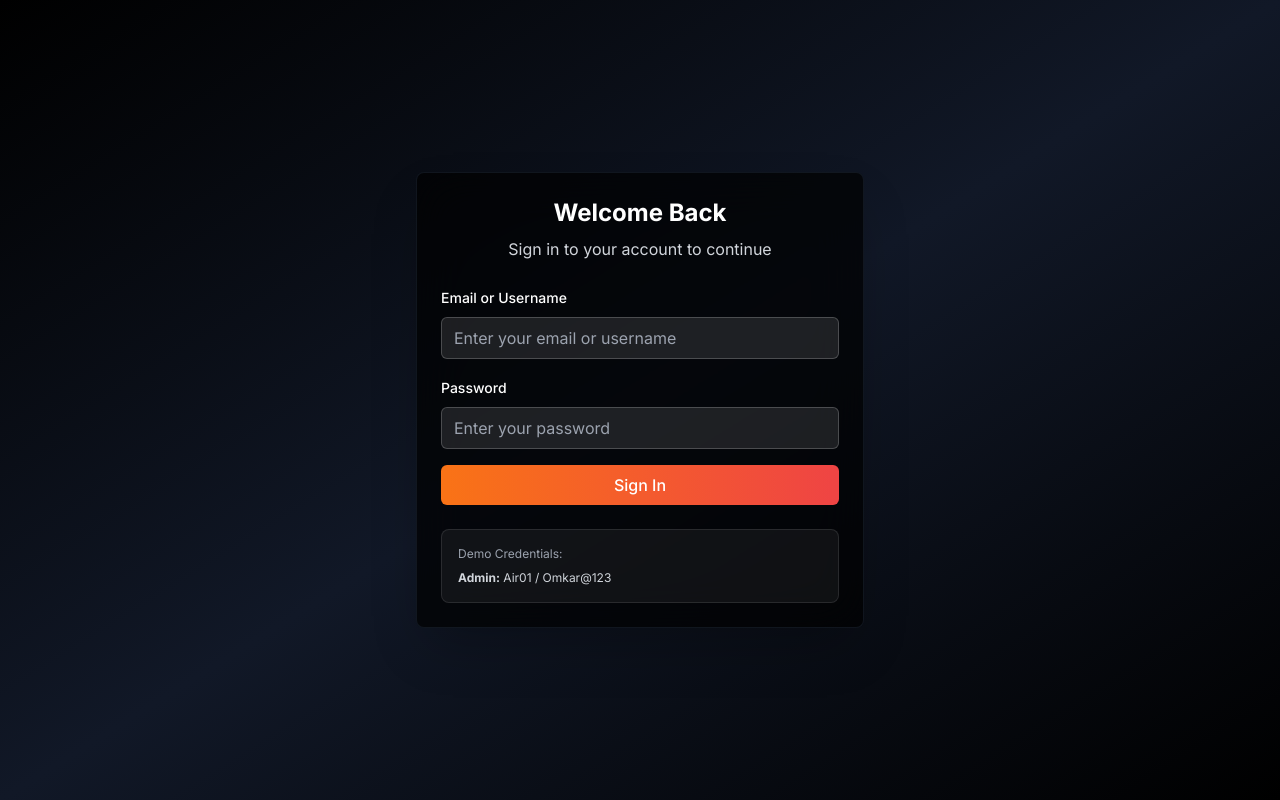
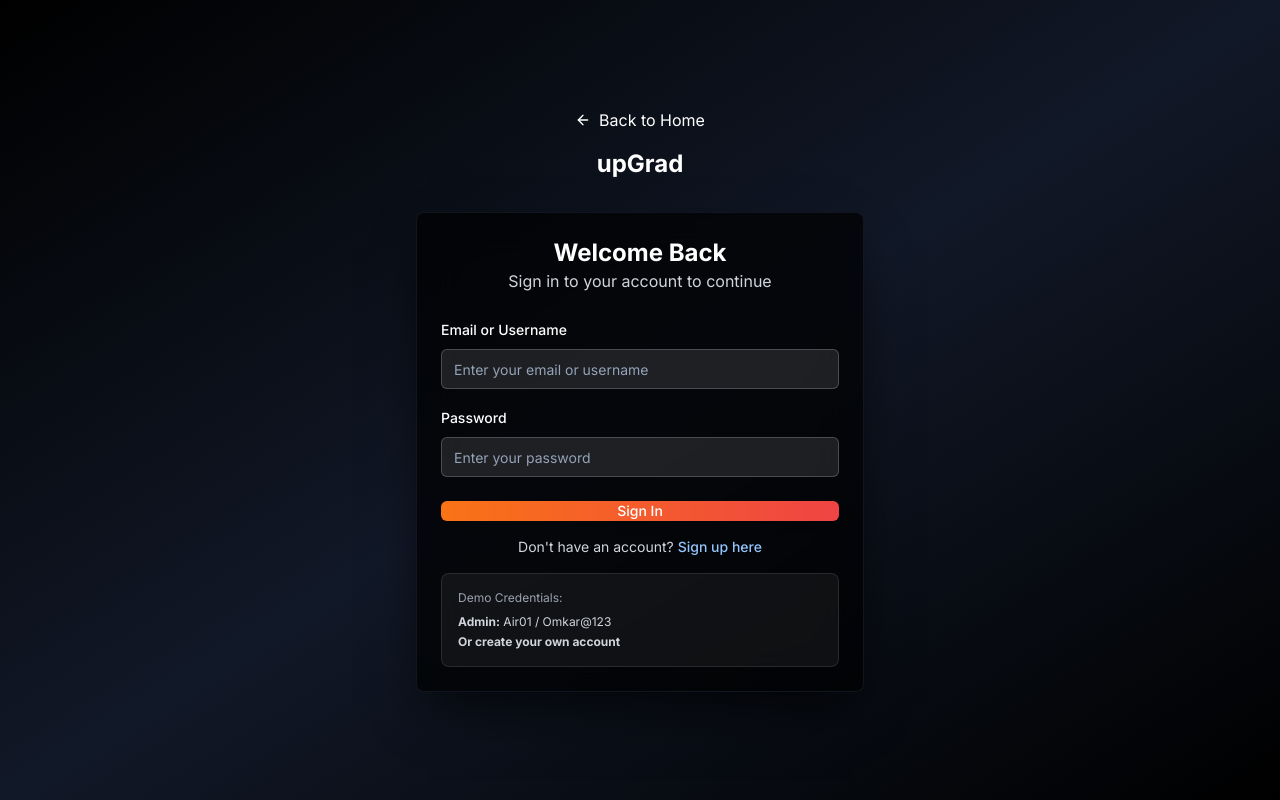
Before and after one commit to omijagtap/CallingTracker, a Next.js app: page /login in a window 1280 px wide. Built offline with nearby package versions, Linux system fonts and the light colour scheme.

Commit message:
Restore beautiful original design with inline components to fix build issues

```diff
--- a/src/app/landing/page.tsx
+++ b/src/app/landing/page.tsx
@@ -1,6 +1,57 @@
 'use client';
 
 import Link from 'next/link';
+import {
+  Upload,
+  MessageSquare,
+  BarChart3,
+  Mail,
+  Users,
+  CheckCircle,
+  ArrowRight,
+  Star,
+  Shield,
+  Zap
+} from 'lucide-react';
+
+// Inline UI Components to avoid import issues
+const Button = ({ children, className = "", ...props }: any) => (
+  <button className={`inline-flex items-center justify-center rounded-md text-sm font-medium transition-colors focus-visible:outline-none focus-visible:ring-2 focus-visible:ring-ring focus-visible:ring-offset-2 disabled:pointer-events-none disabled:opacity-50 ${className}`} {...props}>
+    {children}
+  </button>
+);
+
+const Card = ({ children, className = "" }: { children: React.ReactNode; className?: string }) => (
+  <div className={`rounded-lg border bg-card text-card-foreground shadow-sm ${className}`}>
+    {children}
+  </div>
+);
+
+const CardContent = ({ children, className = "" }: { children: React.ReactNode; className?: string }) => (
+  <div className={`p-6 pt-0 ${className}`}>{children}</div>
+);
+
+const CardDescription = ({ children, className = "" }: { children: React.ReactNode; className?: string }) => (
+  <p className={`text-sm text-muted-foreground ${className}`}>{children}</p>
+);
+
+const CardHeader = ({ children, className = "" }: { children: React.ReactNode; className?: string }) => (
+  <div className={`flex flex-col space-y-1.5 p-6 ${className}`}>{children}</div>
+);
+
+const CardTitle = ({ children, className = "" }: { children: React.ReactNode; className?: string }) => (
+  <h3 className={`text-2xl font-semibold leading-none tracking-tight ${className}`}>{children}</h3>
+);
+
+const Badge = ({ children, className = "" }: { children: React.ReactNode; className?: string }) => (
+  <div className={`inline-flex items-center rounded-full border px-2.5 py-0.5 text-xs font-semibold transition-colors focus:outline-none focus:ring-2 focus:ring-ring focus:ring-offset-2 ${className}`}>
+    {children}
+  </div>
+);
+
+const AnimatedCounter = ({ value }: { value: number }) => (
+  <span className="font-bold">{value}</span>
+);
 
 export default function LandingPage() {
   return (
--- a/src/app/login/page.tsx
+++ b/src/app/login/page.tsx
@@ -1,51 +1,198 @@
 "use client";
 
+import { useState, useEffect } from "react";
+import { useRouter } from "next/navigation";
+import { useForm } from "react-hook-form";
+import { zodResolver } from "@hookform/resolvers/zod";
+import * as z from "zod";
+import Link from "next/link";
+import { ArrowLeft, Loader2 } from 'lucide-react';
+
+// Simple Card Components (inline to avoid import issues)
+const Card = ({ children, className = "" }: { children: React.ReactNode; className?: string }) => (
+  <div className={`bg-black/70 border border-gray-800/50 backdrop-blur-xl shadow-2xl shadow-black/70 rounded-lg ${className}`}>
+    {children}
+  </div>
+);
+
+const CardHeader = ({ children, className = "" }: { children: React.ReactNode; className?: string }) => (
+  <div className={`p-6 pb-0 ${className}`}>{children}</div>
+);
+
+const CardTitle = ({ children, className = "" }: { children: React.ReactNode; className?: string }) => (
+  <h3 className={`text-2xl font-bold text-white ${className}`}>{children}</h3>
+);
+
+const CardDescription = ({ children, className = "" }: { children: React.ReactNode; className?: string }) => (
+  <p className={`text-gray-300 ${className}`}>{children}</p>
+);
+
+const CardContent = ({ children, className = "" }: { children: React.ReactNode; className?: string }) => (
+  <div className={`p-6 ${className}`}>{children}</div>
+);
+
+const CardFooter = ({ children, className = "" }: { children: React.ReactNode; className?: string }) => (
+  <div className={`p-6 pt-0 ${className}`}>{children}</div>
+);
+
+const Button = ({ children, className = "", disabled = false, type = "button", ...props }: any) => (
+  <button
+    type={type}
+    disabled={disabled}
+    className={`inline-flex items-center justify-center rounded-md text-sm font-medium transition-colors focus-visible:outline-none focus-visible:ring-2 focus-visible:ring-ring focus-visible:ring-offset-2 disabled:pointer-events-none disabled:opacity-50 ${className}`}
+    {...props}
+  >
+    {children}
+  </button>
+);
+
+const Input = ({ className = "", ...props }: any) => (
+  <input
+    className={`flex h-10 w-full rounded-md border border-input bg-background px-3 py-2 text-sm ring-offset-background file:border-0 file:bg-transparent file:text-sm file:font-medium placeholder:text-muted-foreground focus-visible:outline-none focus-visible:ring-2 focus-visible:ring-ring focus-visible:ring-offset-2 disabled:cursor-not-allowed disabled:opacity-50 ${className}`}
+    {...props}
+  />
+);
+
+const Label = ({ children, className = "", ...props }: any) => (
+  <label className={`text-sm font-medium leading-none peer-disabled:cursor-not-allowed peer-disabled:opacity-70 ${className}`} {...props}>
+    {children}
+  </label>
+);
+
+const formSchema = z.object({
+  // Accept either a valid email OR the Admin ID 'Air01'
+  email: z
+    .string()
+    .min(1, "Email or Admin ID is required")
+    .refine(
+      (val) => val === "Air01" || /^[^\s@]+@[^\s@]+\.[^\s@]+$/.test(val),
+      "Enter a valid email or 'Air01'"
+    ),
+  password: z.string().min(6, "Password must be at least 6 characters"),
+});
+
+type FormValues = z.infer<typeof formSchema>;
+
 export default function LoginPage() {
+  const router = useRouter();
+  const [loading, setLoading] = useState(false);
+
+  const {
+    register,
+    handleSubmit,
+    formState: { errors },
+  } = useForm<FormValues>({
+    resolver: zodResolver(formSchema),
+    defaultValues: { email: "", password: "" },
+  });
+
+  const onSubmit = async (data: FormValues) => {
+    if (loading) return;
+
+    setLoading(true);
+    try {
+      // Simulate login process
+      await new Promise(resolve => setTimeout(resolve, 1000));
+
+      // For demo purposes, redirect to main page
+      router.push("/");
+    } catch (error: any) {
+      console.error('Login error:', error);
+    } finally {
+      setLoading(false);
+    }
+  };
+
   return (
     <div className="min-h-screen bg-gradient-to-br from-black via-gray-900 to-black flex items-center justify-center p-4">
       <div className="w-full max-w-md">
-        <div className="bg-black/70 border border-gray-800/50 backdrop-blur-xl shadow-2xl rounded-lg p-6">
-          <div className="text-center mb-6">
-            <h1 className="text-2xl font-bold text-white mb-2">Welcome Back</h1>
-            <p className="text-gray-300">Sign in to your account to continue</p>
+        {/* Header */}
+        <div className="text-center mb-8">
+          <Link href="/landing" className="inline-flex items-center gap-2 text-white hover:text-blue-300 mb-4">
+            <ArrowLeft className="w-4 h-4" />
+            Back to Home
+          </Link>
+          <div className="flex items-center justify-center gap-3 mb-4">
+            <div className="flex flex-col">
+              <h1 className="text-2xl font-bold text-white">
+                upGrad
+              </h1>
+            </div>
+          </div>
         </div>
 
-          <form className="space-y-4">
+        <Card>
+          <CardHeader className="text-center">
+            <CardTitle>Welcome Back</CardTitle>
+            <CardDescription>
+              Sign in to your account to continue
+            </CardDescription>
+          </CardHeader>
+          <form onSubmit={handleSubmit(onSubmit)}>
+            <CardContent className="space-y-4">
               <div className="space-y-2">
-              <label htmlFor="email" className="text-white text-sm font-medium">Email or Username</label>
-              <input
+                <Label htmlFor="email" className="text-white">Email or Username</Label>
+                <Input
                   id="email"
                   type="text"
                   placeholder="Enter your email or username"
-                className="w-full px-3 py-2 bg-white/10 border border-white/20 rounded-md text-white placeholder:text-gray-400 focus:outline-none focus:ring-2 focus:ring-orange-500"
+                  {...register("email")}
+                  className="bg-white/10 border-white/20 text-white placeholder:text-gray-400"
                 />
+                {errors.email && (
+                  <p className="text-sm text-red-400">{errors.email.message}</p>
+                )}
               </div>
 
               <div className="space-y-2">
-              <label htmlFor="password" className="text-white text-sm font-medium">Password</label>
-              <input
+                <Label htmlFor="password" className="text-white">Password</Label>
+                <Input
                   id="password"
                   type="password"
                   placeholder="Enter your password"
-                className="w-full px-3 py-2 bg-white/10 border border-white/20 rounded-md text-white placeholder:text-gray-400 focus:outline-none focus:ring-2 focus:ring-orange-500"
+                  {...register("password")}
+                  className="bg-white/10 border-white/20 text-white placeholder:text-gray-400"
                 />
+                {errors.password && (
+                  <p className="text-sm text-red-400">{errors.password.message}</p>
+                )}
+              </div>
+            </CardContent>
+            <CardFooter className="flex flex-col space-y-4">
+              <Button
+                type="submit"
+                className="w-full bg-gradient-to-r from-orange-500 to-red-500 hover:from-orange-600 hover:to-red-600 shadow-lg text-white"
+                disabled={loading}
+              >
+                {loading ? (
+                  <>
+                    <Loader2 className="mr-2 h-4 w-4 animate-spin" />
+                    Signing In...
+                  </>
+                ) : (
+                  "Sign In"
+                )}
+              </Button>
+              <div className="text-center">
+                <p className="text-gray-300 text-sm">
+                  Don't have an account?{' '}
+                  <Link href="/signup" className="text-blue-300 hover:text-blue-200 font-medium">
+                    Sign up here
+                  </Link>
+                </p>
               </div>
 
-            <button
-              type="submit"
-              className="w-full bg-gradient-to-r from-orange-500 to-red-500 hover:from-orange-600 hover:to-red-600 text-white font-medium py-2 px-4 rounded-md transition-all duration-200"
-            >
-              Sign In
-            </button>
-          </form>
-
+              {/* Demo Credentials */}
               <div className="mt-6 p-4 bg-white/5 rounded-lg border border-white/10">
                 <p className="text-xs text-gray-400 mb-2">Demo Credentials:</p>
-            <div className="text-xs text-gray-300">
+                <div className="text-xs text-gray-300 space-y-1">
                   <div><strong>Admin:</strong> Air01 / Omkar@123</div>
+                  <div><strong>Or create your own account</strong></div>
                 </div>
               </div>
-        </div>
+            </CardFooter>
+          </form>
+        </Card>
       </div>
     </div>
   );
```
Lines whose indentation alone changed are shown as unchanged.
